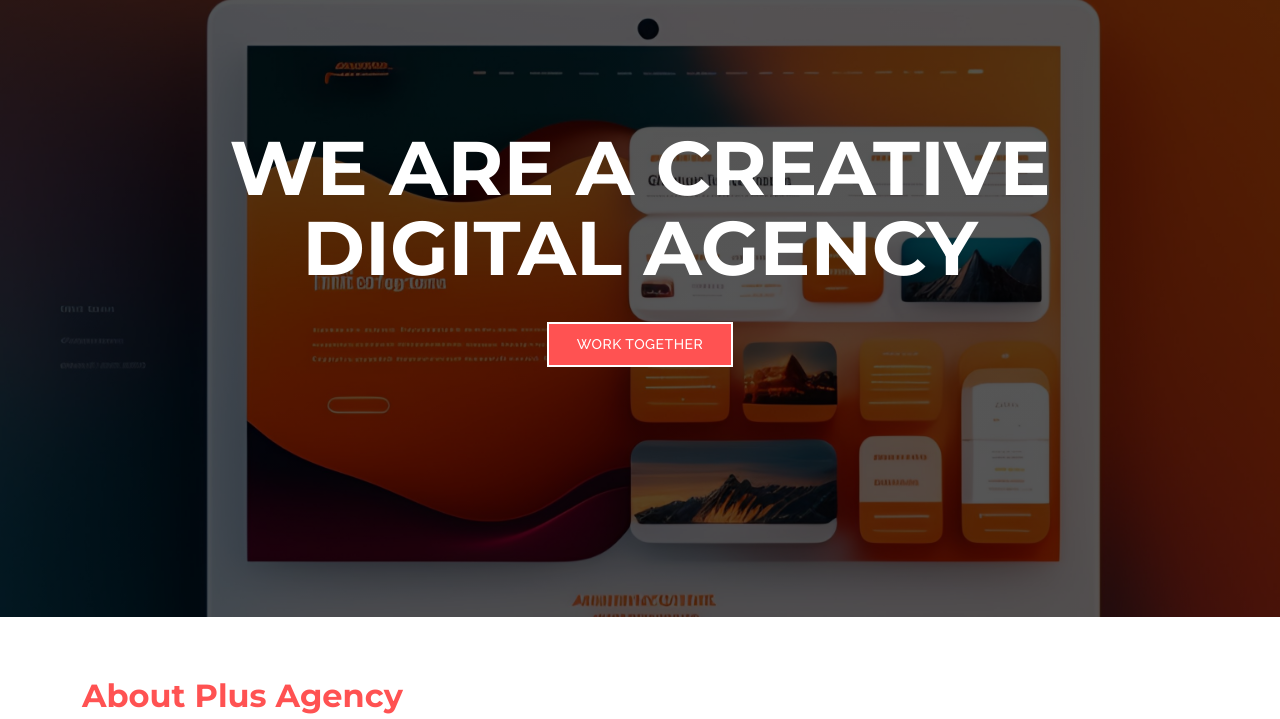
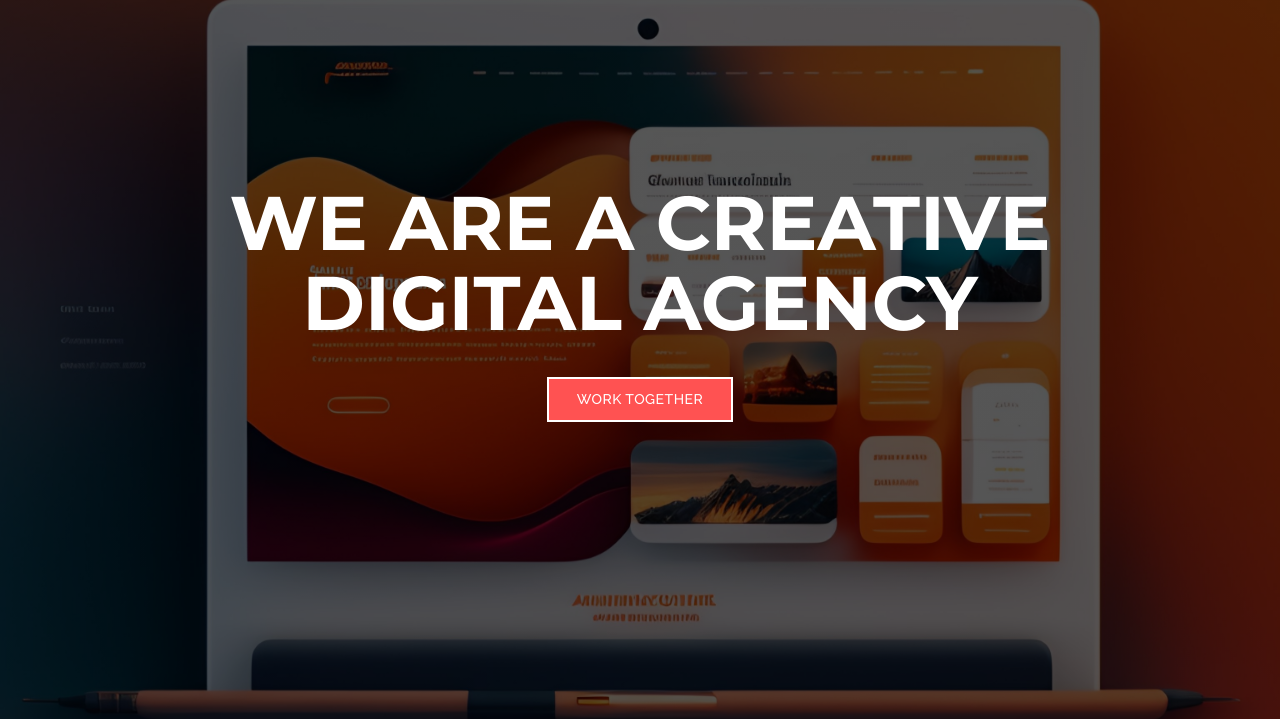
Before and after one commit to MaingiMuema/Plus-2.0, a plain HTML site: page index.html in a window 1280 px wide. Shown: the part 113-832 px from the top of the page. Drawn offline with Linux system fonts and the light colour scheme; a web font is replaced by a local one.

Commit message:
hero-section heigt adjustment

```diff
--- a/assets/css/style.css
+++ b/assets/css/style.css
@@ -425,7 +425,7 @@ h6 {
 
 #hero {
   width: 100%;
-  height: calc(100vh - 110px);
+  height: calc(100vh);
   background: linear-gradient(180deg, #00000052, #00000052), url("../img/hero-bg.jpg") top center;
   background-size: cover;
   position: relative;
```
